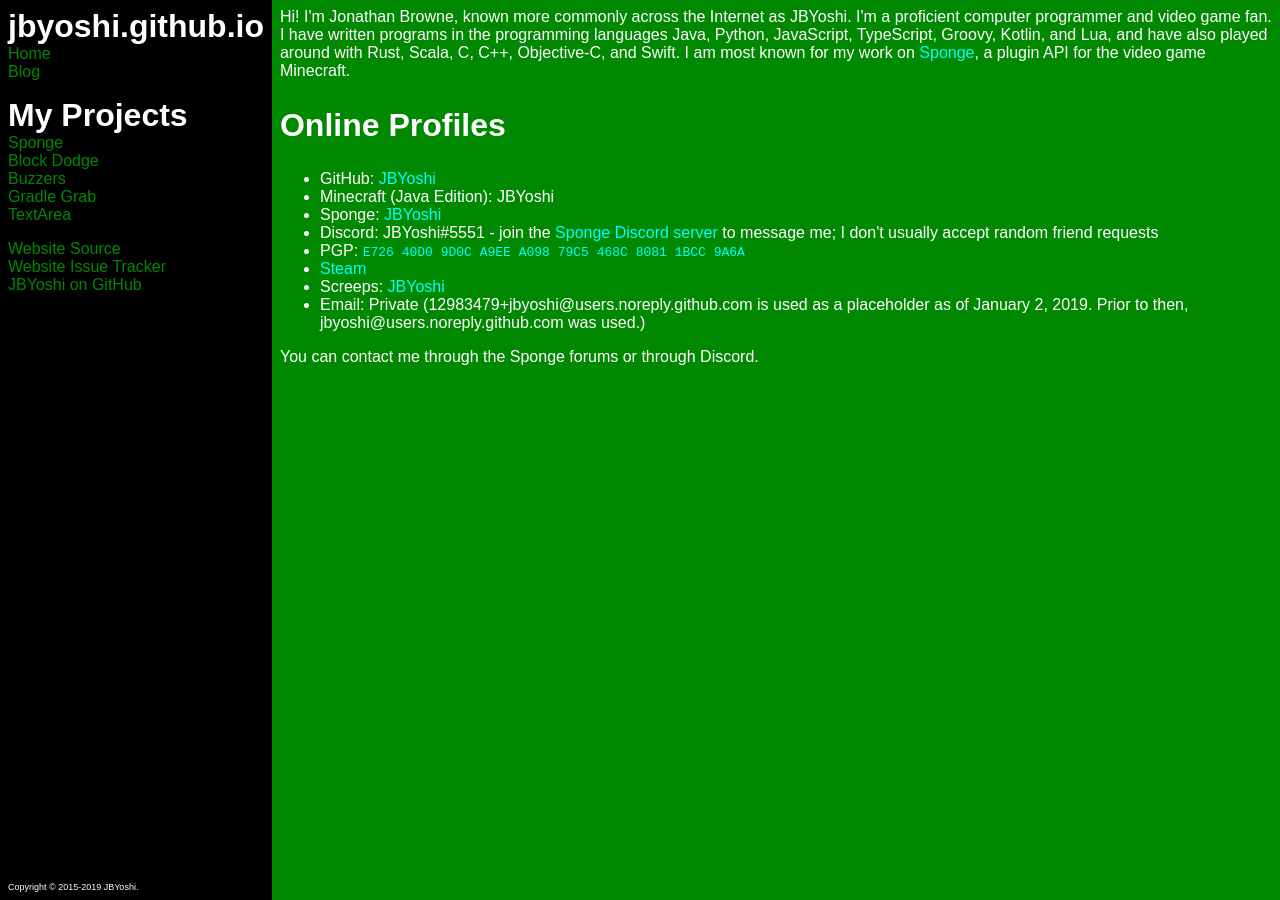
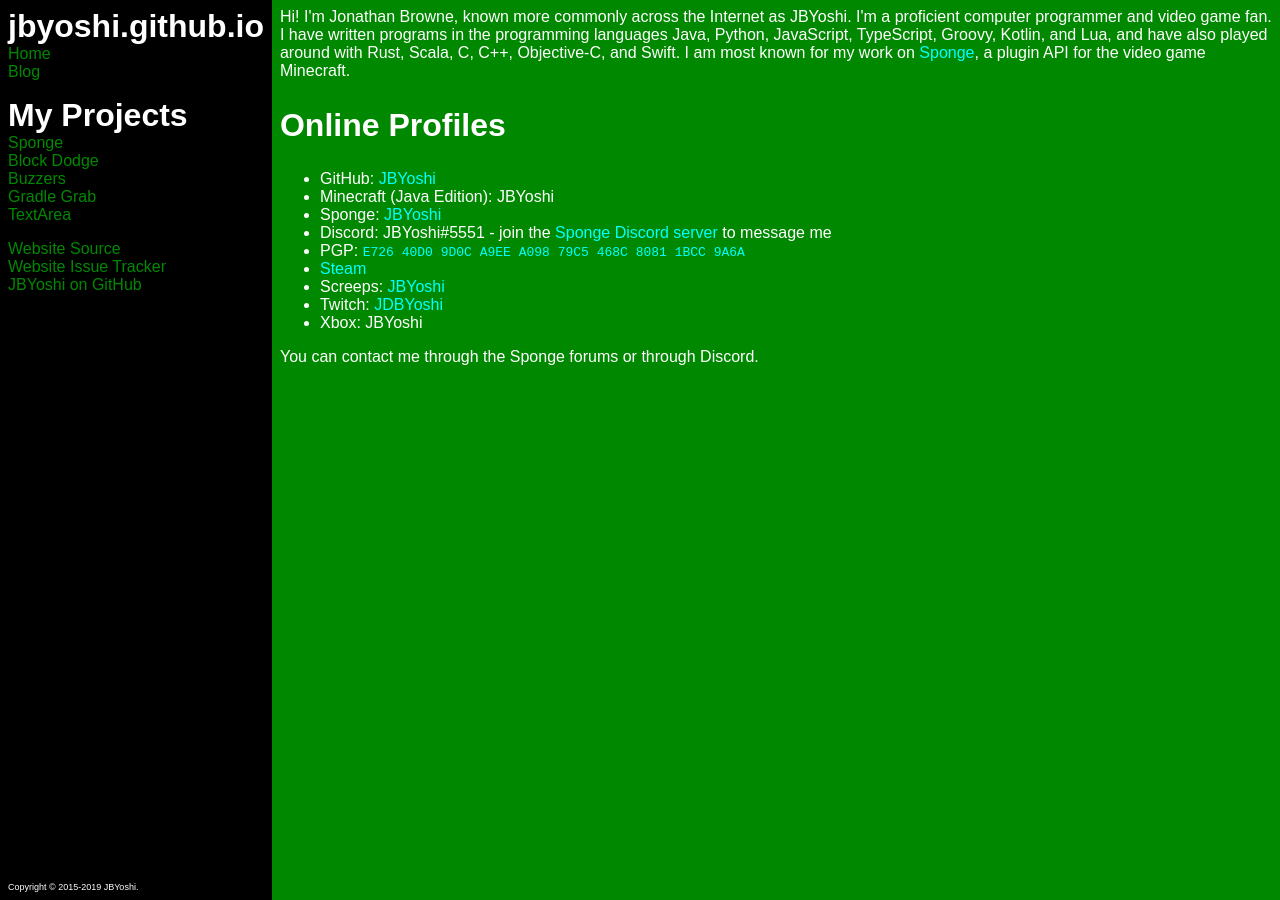
Before and after one commit to JBYoshi/jbyoshi.github.io, a Jekyll site: the page built from index.html, in a window 1280 px wide. Built offline with Jekyll 4.4.1, drawn with Linux system fonts in a browser that asks for light colours.

Commit message:
Profile page tweaks

```diff
--- a/index.html
+++ b/index.html
@@ -12,11 +12,12 @@
 <li>GitHub: <a href="https://github.com/JBYoshi" rel="me">JBYoshi</a>
 <li>Minecraft (Java Edition): JBYoshi
 <li>Sponge: <a href="https://forums.spongepowered.org/u/JBYoshi" rel="me">JBYoshi</a>
-<li>Discord: JBYoshi#5551 - join the <a href="https://www.spongepowered.org/chat">Sponge Discord server</a> to message me; I don't usually accept random friend requests
+<li>Discord: JBYoshi#5551 - join the <a href="https://www.spongepowered.org/chat">Sponge Discord server</a> to message me
 <li>PGP: <a href="https://sks-keyservers.net/pks/lookup?op=vlookup&search=0xE72640D09D0CA9EEA09879C5468C80811BCC9A6A"><code>E726 40D0 9D0C A9EE A098 79C5 468C 8081 1BCC 9A6A</code></a>
 <li><a href="https://steamcommunity.com/profiles/76561194504664850" rel="me">Steam</a>
 <li>Screeps: <a href="https://screeps.com/a/#!/profile/JBYoshi" rel="me">JBYoshi</a>
-<li>Email: Private (12983479+jbyoshi@users.noreply.github.com is used as a placeholder as of January 2, 2019. Prior to then, jbyoshi@users.noreply.github.com was used.)
+<li>Twitch: <a href="https://www.twitch.tv/JDBYoshi">JDBYoshi</a>
+<li>Xbox: JBYoshi
 </ul>
 
 You can contact me through the Sponge forums or through Discord.
```
